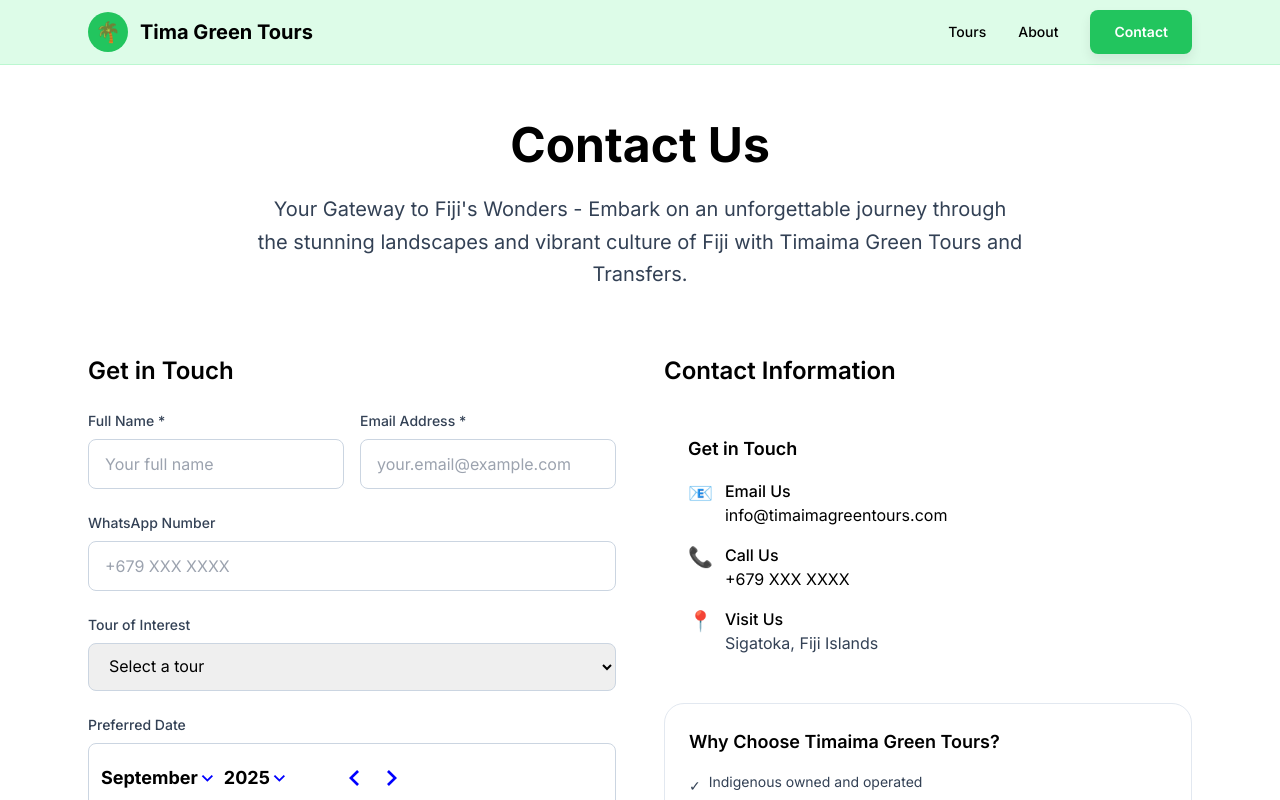
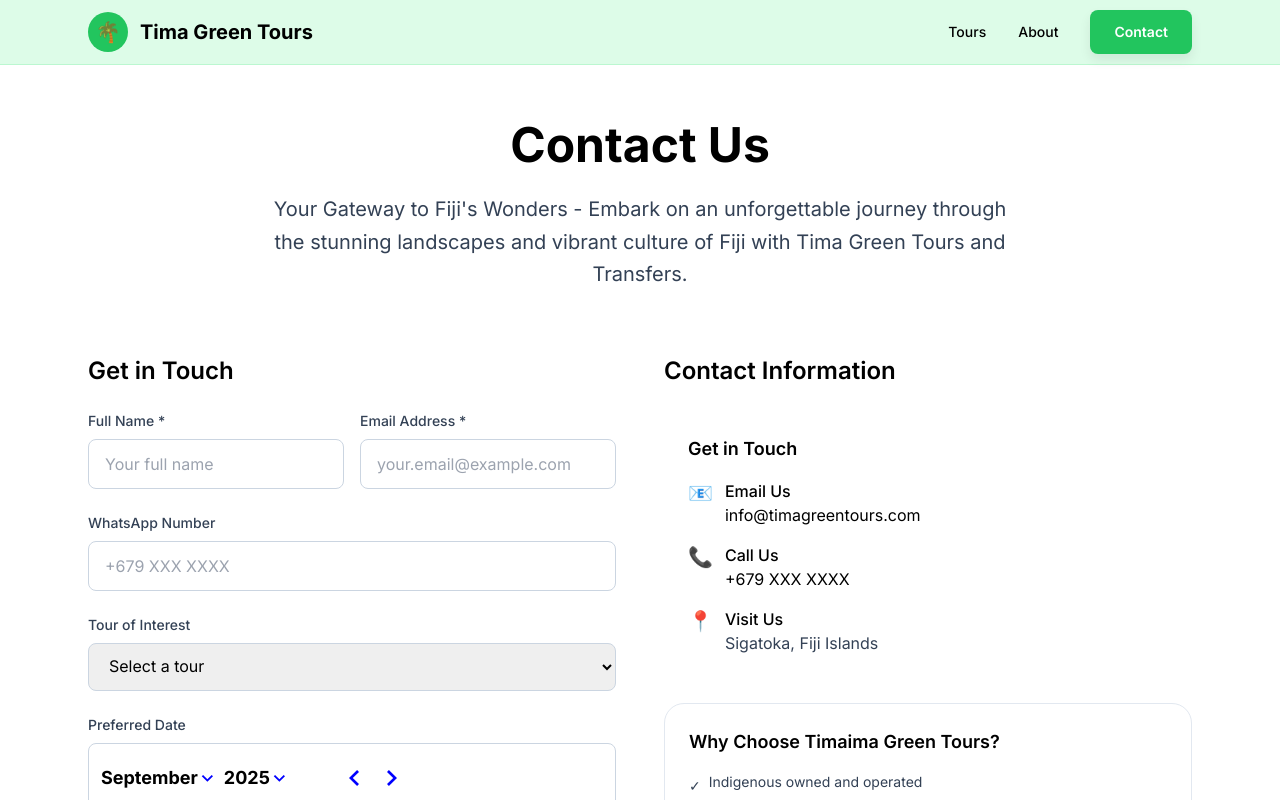
Before and after one commit to lalabalavujon-a11y/Tima-Green-Tours, a Next.js app: page /contact in a window 1280 px wide. Shown: the top 800 px of the page. Built offline with nearby package versions, Linux system fonts and the light colour scheme.

Commit message:
Rebrand from Timaima to Tima Green Tours and optimize images
Co-authored-by: lalabalavu.jon <lalabalavu.jon@gmail.com>

```diff
--- a/app/about/page.tsx
+++ b/app/about/page.tsx
@@ -157,7 +157,7 @@ export default function AboutPage() {
         <section className="mb-16">
           <h2 className="text-3xl font-bold text-slate-900 mb-8">Our Staff</h2>
           <p className="text-lg text-slate-700 mb-8 leading-relaxed">
-            Experience the beauty and warmth of Fiji with Timaima Green Tours and Transfers!
+            Experience the beauty and warmth of Fiji with Tima Green Tours and Transfers!
             Our dedicated team has over 20 years of combined experience in showcasing the best
             of Fiji's culture and attractions. Located in the vibrant cities of Lautoka and Suva,
             we offer budget-friendly tours that guarantee an unforgettable experience.
--- a/app/contact/page.tsx
+++ b/app/contact/page.tsx
@@ -37,7 +37,7 @@ export default function ContactPage() {
           </h1>
           <p className="text-xl text-slate-700 max-w-3xl mx-auto leading-relaxed">
             Your Gateway to Fiji's Wonders - Embark on an unforgettable journey through the stunning
-            landscapes and vibrant culture of Fiji with Timaima Green Tours and Transfers.
+            landscapes and vibrant culture of Fiji with Tima Green Tours and Transfers.
           </p>
         </div>
 
@@ -184,8 +184,8 @@ export default function ContactPage() {
                     <div className="text-brand-green text-xl">📧</div>
                     <div>
                       <h4 className="font-medium">Email Us</h4>
-                      <a href="mailto:info@timaimagreentours.com" className="text-brand-green hover:underline">
-                        info@timaimagreentours.com
+                      <a href="mailto:info@timagreentours.com" className="text-brand-green hover:underline">
+                        info@timagreentours.com
                       </a>
                     </div>
                   </div>
--- a/components/MobileNav.tsx
+++ b/components/MobileNav.tsx
@@ -2,6 +2,7 @@
 
 import { useState } from 'react';
 import Link from 'next/link';
+import Image from 'next/image';
 
 export default function MobileNav() {
   const [isOpen, setIsOpen] = useState(false);
@@ -42,7 +43,7 @@ export default function MobileNav() {
           {/* Menu Header */}
           <div className="flex items-center justify-between p-6 border-b border-slate-200">
             <div className="flex items-center gap-2 font-semibold text-lg">
-              <img src="/logo.svg" alt="Tima Green Tours" className="h-8 w-8" />
+              <Image src="/logo.svg" alt="Tima Green Tours" width={32} height={32} />
               <span>Tima Green Tours</span>
             </div>
             <button
@@ -109,7 +110,7 @@ export default function MobileNav() {
             {/* Contact Info */}
             <div className="mt-6 pt-6 border-t border-slate-200">
               <div className="text-sm text-slate-600 space-y-2">
-                <div>📧 info@timaimagreentours.com</div>
+                <div>📧 info@timagreentours.com</div>
                 <div>📞 +679 XXX XXXX</div>
                 <div>📍 Sigatoka, Fiji</div>
               </div>
--- a/components/SEOHead.tsx
+++ b/components/SEOHead.tsx
@@ -71,7 +71,7 @@ export default function SEOHead({ title, description, url, image, tourData }: SE
     },
     contactPoint: {
       '@type': 'ContactPoint',
-      email: 'info@timaimagreentours.com',
+      email: 'info@timagreentours.com',
       contactType: 'customer service'
     }
   };
--- a/components/TourCard.tsx
+++ b/components/TourCard.tsx
@@ -1,5 +1,6 @@
 import Link from 'next/link';
 import type { Tour } from '@/lib/types/tour';
+import Image from 'next/image';
 
 interface TourCardProps {
   tour: Tour;
@@ -20,10 +21,12 @@ export default function TourCard({ tour }: TourCardProps) {
     <article className="card group hover:-translate-y-1 transition-all duration-300 overflow-hidden">
       {/* Tour Image */}
       <div className="relative aspect-[16/10] overflow-hidden">
-        <img
+        <Image
           src={tour.heroImage.src}
           alt={tour.heroImage.alt}
-          className="w-full h-full object-cover group-hover:scale-105 transition-transform duration-300"
+          fill
+          sizes="(max-width: 768px) 100vw, (max-width: 1200px) 50vw, 33vw"
+          className="object-cover group-hover:scale-105 transition-transform duration-300"
         />
         {/* Price Badge */}
         <div className="absolute top-4 right-4 bg-brand-green-500 text-brand-white px-3 py-1 rounded-full text-sm font-semibold shadow-lg">
--- a/lib/data.ts
+++ b/lib/data.ts
@@ -253,7 +253,7 @@ function generateReviews(slug: string): Array<{ name: string; rating: number; qu
     {
       name: 'Happy Guest',
       rating: 5,
-      quote: 'Absolutely incredible experience with Timaima Green Tours!',
+      quote: 'Absolutely incredible experience with Tima Green Tours!',
       date: '2024-01-01'
     }
   ];
```
Also changed, not shown: 1 other file (tests, documents, lock files or other folders).
